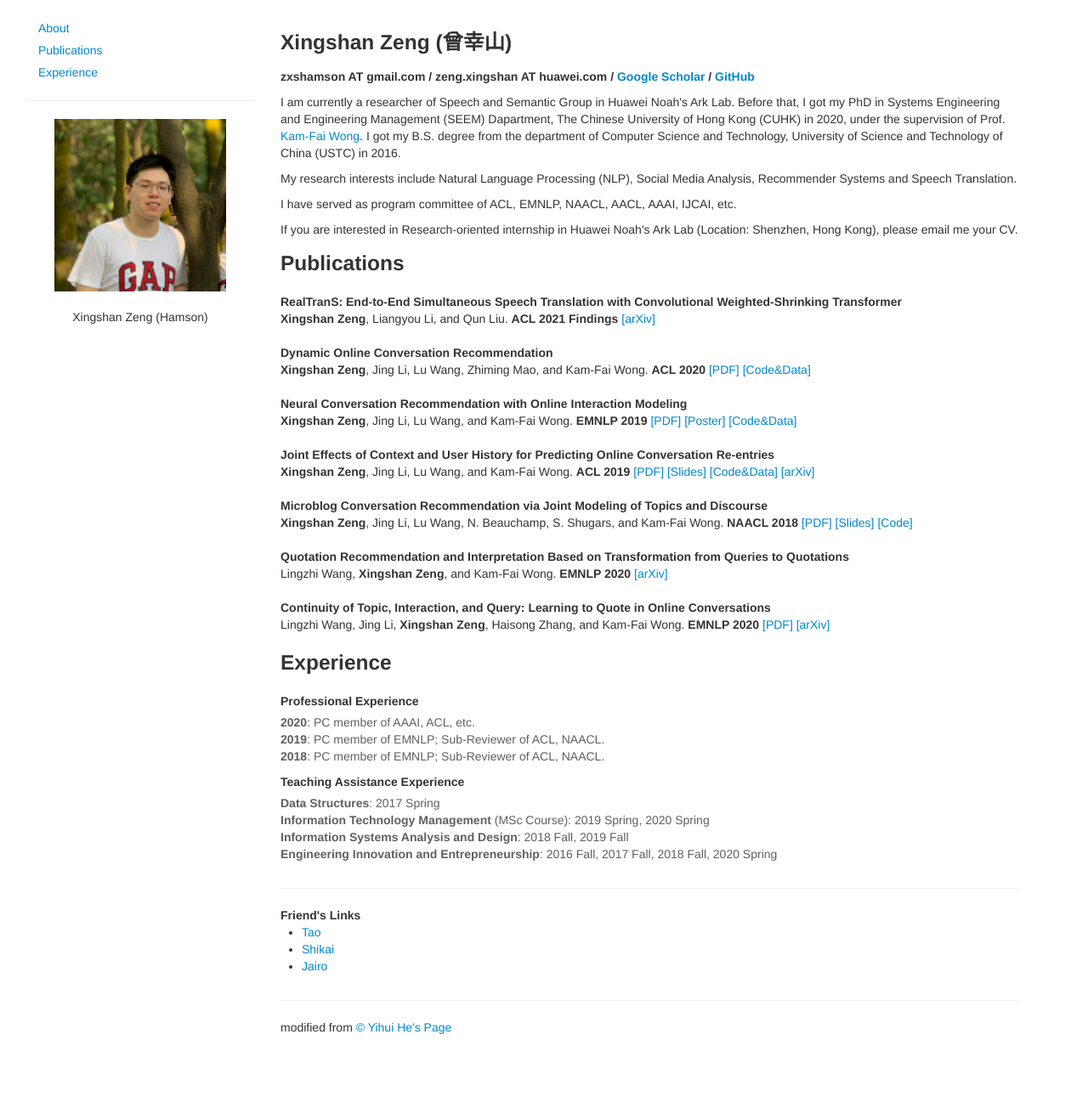
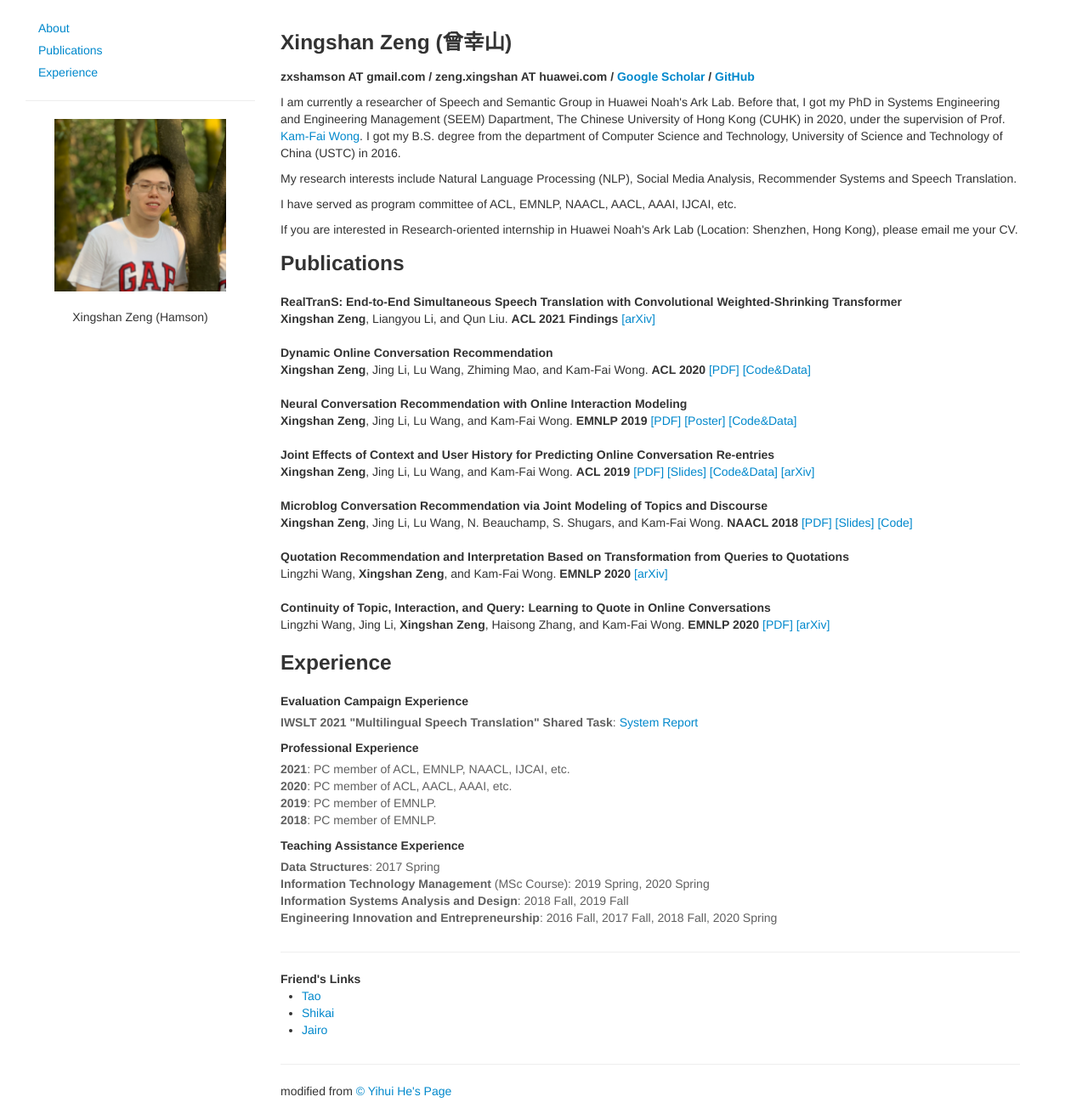
Before and after one commit to zxshamson/zxshamson.github.io, a Jekyll site: the page index.html, which Jekyll copies as it is, in a window 1280 px wide and 1304 px high. Shown: the whole window at 85% size. Built offline with Jekyll 4.4.1, drawn with Linux system fonts in a browser that asks for light colours.

Commit message:
Update index.html

```diff
--- a/index.html
+++ b/index.html
@@ -275,15 +275,28 @@
                 <div class="media-body">
                     <p class="media-heading">
                         <strong>
+                            Evaluation Campaign Experience
+                        </strong>
+                    </p>
+                    <p class="abstract-text">
+                    <b>IWSLT 2021 "Multilingual Speech Translation" Shared Task</b>: <a target="_blank" href="https://arxiv.org/abs/2106.00197">System Report</a>
+                    </p>
+                </div>
+
+                <div class="media-body">
+                    <p class="media-heading">
+                        <strong>
                             Professional Experience
                         </strong>
                     </p>
                     <p class="abstract-text">
-                    <b>2020</b>: PC member of AAAI, ACL, etc. <br>
+                    <b>2021</b>: PC member of ACL, EMNLP, NAACL, IJCAI, etc. <br>
 
-                    <b>2019</b>: PC member of EMNLP; Sub-Reviewer of ACL, NAACL.<br>
+                    <b>2020</b>: PC member of ACL, AACL, AAAI, etc. <br>
 
-                    <b>2018</b>: PC member of EMNLP; Sub-Reviewer of ACL, NAACL.<br>
+                    <b>2019</b>: PC member of EMNLP.<br>
+
+                    <b>2018</b>: PC member of EMNLP.<br>
                     </p>
                 </div>
 
```
